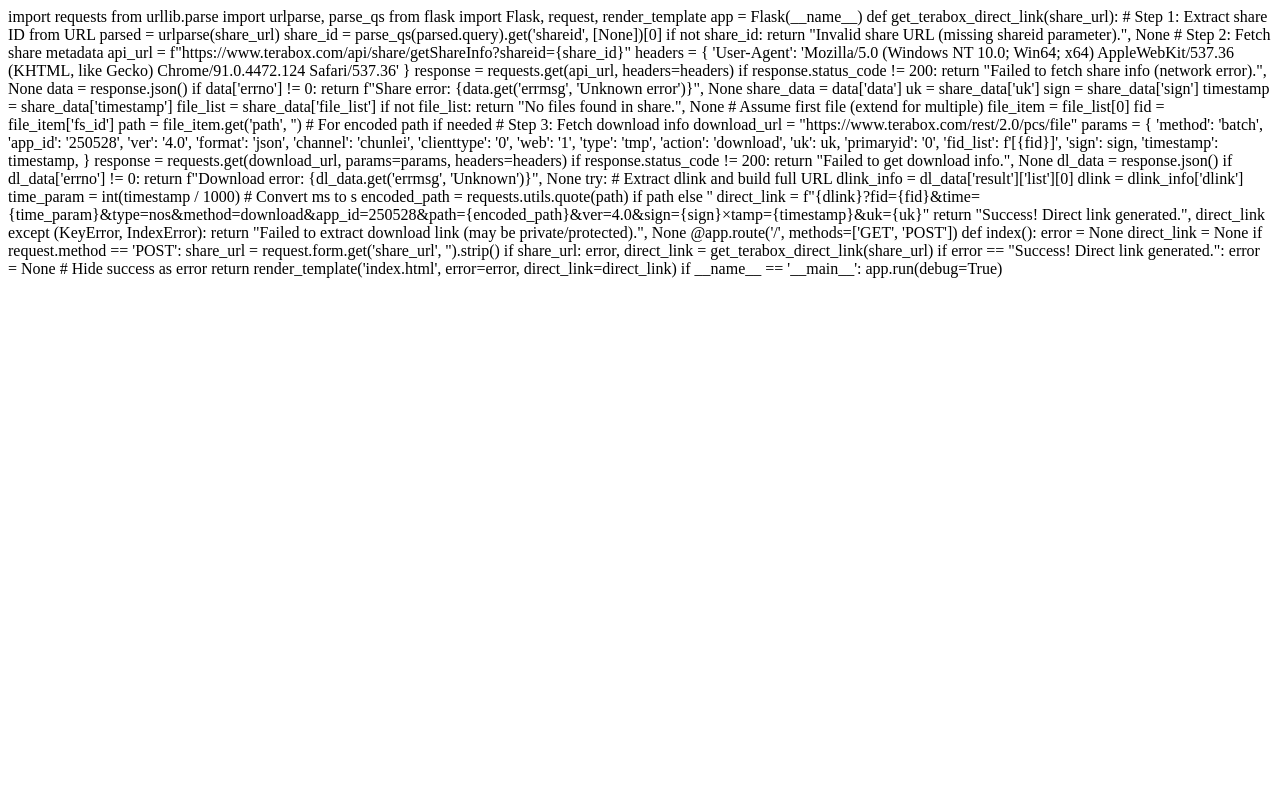
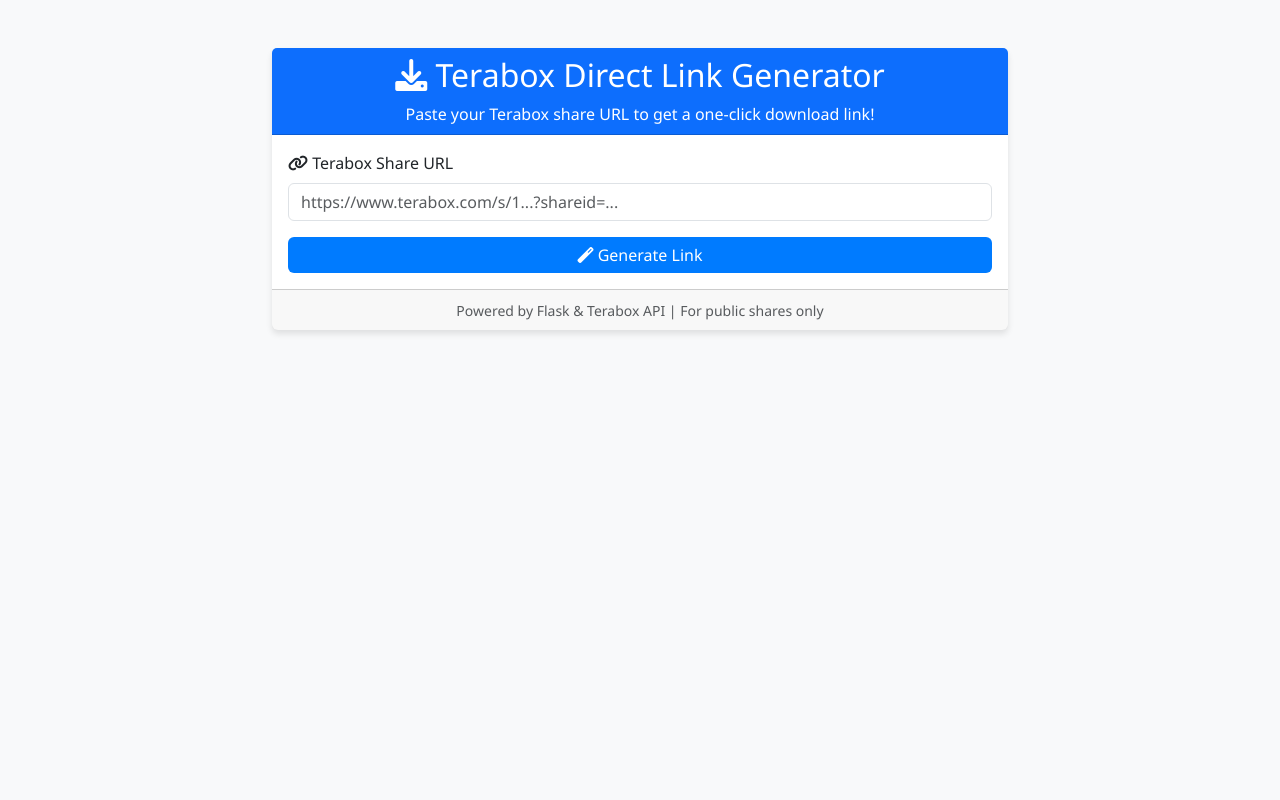
Before and after one commit to mhdashikofficial/Terabox-downlaoder, a Flask app: page / in a window 1280 px wide. Run offline with Flask 3, Linux system fonts and the light colour scheme.

Commit message:
Update index.html

```diff
--- a/templates/index.html
+++ b/templates/index.html
@@ -1,91 +1,73 @@
-import requests
-from urllib.parse import urlparse, parse_qs
-from flask import Flask, request, render_template
-
-app = Flask(__name__)
-
-def get_terabox_direct_link(share_url):
-    # Step 1: Extract share ID from URL
-    parsed = urlparse(share_url)
-    share_id = parse_qs(parsed.query).get('shareid', [None])[0]
-    if not share_id:
-        return "Invalid share URL (missing shareid parameter).", None
-
-    # Step 2: Fetch share metadata
-    api_url = f"https://www.terabox.com/api/share/getShareInfo?shareid={share_id}"
-    headers = {
-        'User-Agent': 'Mozilla/5.0 (Windows NT 10.0; Win64; x64) AppleWebKit/537.36 (KHTML, like Gecko) Chrome/91.0.4472.124 Safari/537.36'
-    }
-    response = requests.get(api_url, headers=headers)
-    if response.status_code != 200:
-        return "Failed to fetch share info (network error).", None
-
-    data = response.json()
-    if data['errno'] != 0:
-        return f"Share error: {data.get('errmsg', 'Unknown error')}", None
-
-    share_data = data['data']
-    uk = share_data['uk']
-    sign = share_data['sign']
-    timestamp = share_data['timestamp']
-    file_list = share_data['file_list']
-
-    if not file_list:
-        return "No files found in share.", None
-
-    # Assume first file (extend for multiple)
-    file_item = file_list[0]
-    fid = file_item['fs_id']
-    path = file_item.get('path', '')  # For encoded path if needed
-
-    # Step 3: Fetch download info
-    download_url = "https://www.terabox.com/rest/2.0/pcs/file"
-    params = {
-        'method': 'batch',
-        'app_id': '250528',
-        'ver': '4.0',
-        'format': 'json',
-        'channel': 'chunlei',
-        'clienttype': '0',
-        'web': '1',
-        'type': 'tmp',
-        'action': 'download',
-        'uk': uk,
-        'primaryid': '0',
-        'fid_list': f'[{fid}]',
-        'sign': sign,
-        'timestamp': timestamp,
-    }
-    response = requests.get(download_url, params=params, headers=headers)
-    if response.status_code != 200:
-        return "Failed to get download info.", None
-
-    dl_data = response.json()
-    if dl_data['errno'] != 0:
-        return f"Download error: {dl_data.get('errmsg', 'Unknown')}", None
-
-    try:
-        # Extract dlink and build full URL
-        dlink_info = dl_data['result']['list'][0]
-        dlink = dlink_info['dlink']
-        time_param = int(timestamp / 1000)  # Convert ms to s
-        encoded_path = requests.utils.quote(path) if path else ''
-        direct_link = f"{dlink}?fid={fid}&time={time_param}&type=nos&method=download&app_id=250528&path={encoded_path}&ver=4.0&sign={sign}&timestamp={timestamp}&uk={uk}"
-        return "Success! Direct link generated.", direct_link
-    except (KeyError, IndexError):
-        return "Failed to extract download link (may be private/protected).", None
-
-@app.route('/', methods=['GET', 'POST'])
-def index():
-    error = None
-    direct_link = None
-    if request.method == 'POST':
-        share_url = request.form.get('share_url', '').strip()
-        if share_url:
-            error, direct_link = get_terabox_direct_link(share_url)
-            if error == "Success! Direct link generated.":
-                error = None  # Hide success as error
-    return render_template('index.html', error=error, direct_link=direct_link)
-
-if __name__ == '__main__':
-    app.run(debug=True)
+<!DOCTYPE html>
+<html lang="en">
+<head>
+    <meta charset="UTF-8">
+    <meta name="viewport" content="width=device-width, initial-scale=1.0">
+    <title>Terabox Direct Link Generator</title>
+    <link href="https://cdn.jsdelivr.net/npm/bootstrap@5.3.0/dist/css/bootstrap.min.css" rel="stylesheet">
+    <link href="https://cdnjs.cloudflare.com/ajax/libs/font-awesome/6.0.0/css/all.min.css" rel="stylesheet">
+    <style>
+        body { background-color: #f8f9fa; font-family: 'Segoe UI', Tahoma, Geneva, Verdana, sans-serif; }
+        .card { box-shadow: 0 4px 6px rgba(0,0,0,0.1); border: none; }
+        .btn-primary { background-color: #007bff; border: none; }
+        .btn-primary:hover { background-color: #0056b3; }
+        .result { word-break: break-all; background: #e9ecef; padding: 10px; border-radius: 5px; }
+        .loading { display: none; }
+    </style>
+</head>
+<body>
+    <div class="container mt-5">
+        <div class="row justify-content-center">
+            <div class="col-md-8">
+                <div class="card">
+                    <div class="card-header bg-primary text-white text-center">
+                        <h2><i class="fas fa-download"></i> Terabox Direct Link Generator</h2>
+                        <p class="mb-0">Paste your Terabox share URL to get a one-click download link!</p>
+                    </div>
+                    <div class="card-body">
+                        <form method="POST">
+                            <div class="mb-3">
+                                <label for="share_url" class="form-label"><i class="fas fa-link"></i> Terabox Share URL</label>
+                                <input type="url" class="form-control" id="share_url" name="share_url" placeholder="https://www.terabox.com/s/1...?shareid=..." required>
+                            </div>
+                            <button type="submit" class="btn btn-primary w-100" id="submit-btn">
+                                <span class="loading-spinner loading"><i class="fas fa-spinner fa-spin"></i> Generating...</span>
+                                <span class="default"><i class="fas fa-magic"></i> Generate Link</span>
+                            </button>
+                        </form>
+                        {% if error %}
+                            <div class="alert alert-warning mt-3" role="alert">
+                                <i class="fas fa-exclamation-triangle"></i> {{ error }}
+                            </div>
+                        {% endif %}
+                        {% if direct_link %}
+                            <div class="mt-4">
+                                <h5><i class="fas fa-check-circle text-success"></i> Success!</h5>
+                                <div class="result">
+                                    <strong>File Ready:</strong> <a href="{{ direct_link }}" target="_blank">{{ direct_link }}</a>
+                                </div>
+                                <button class="btn btn-outline-secondary mt-2" onclick="copyLink('{{ direct_link }}')">
+                                    <i class="fas fa-copy"></i> Copy Link
+                                </button>
+                            </div>
+                        {% endif %}
+                    </div>
+                    <div class="card-footer text-muted text-center">
+                        <small>Powered by Flask & Terabox API | For public shares only</small>
+                    </div>
+                </div>
+            </div>
+        </div>
+    </div>
+    <script>
+        document.getElementById('submit-btn').addEventListener('click', function() {
+            this.querySelector('.loading').style.display = 'inline';
+            this.querySelector('.default').style.display = 'none';
+        });
+        function copyLink(link) {
+            navigator.clipboard.writeText(link).then(() => alert('Link copied!'));
+        }
+    </script>
+    <script src="https://cdn.jsdelivr.net/npm/bootstrap@5.3.0/dist/js/bootstrap.bundle.min.js"></script>
+</body>
+</html>
```
